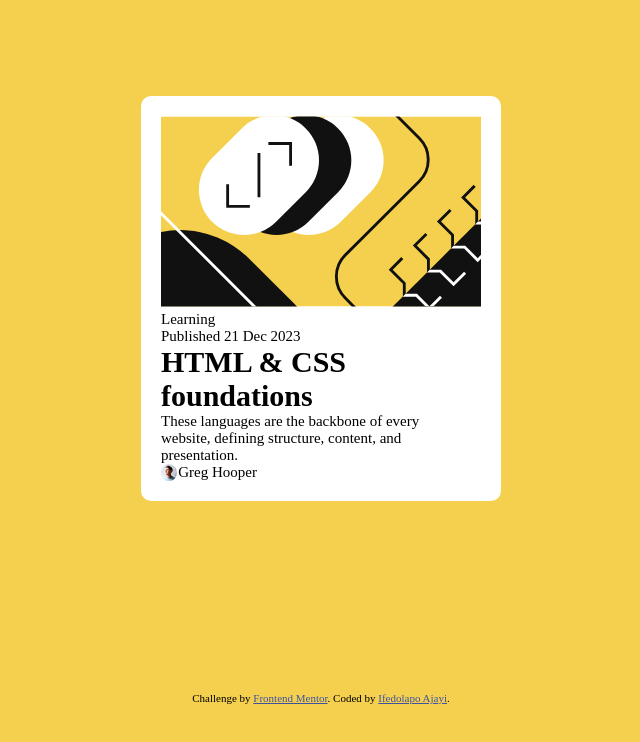
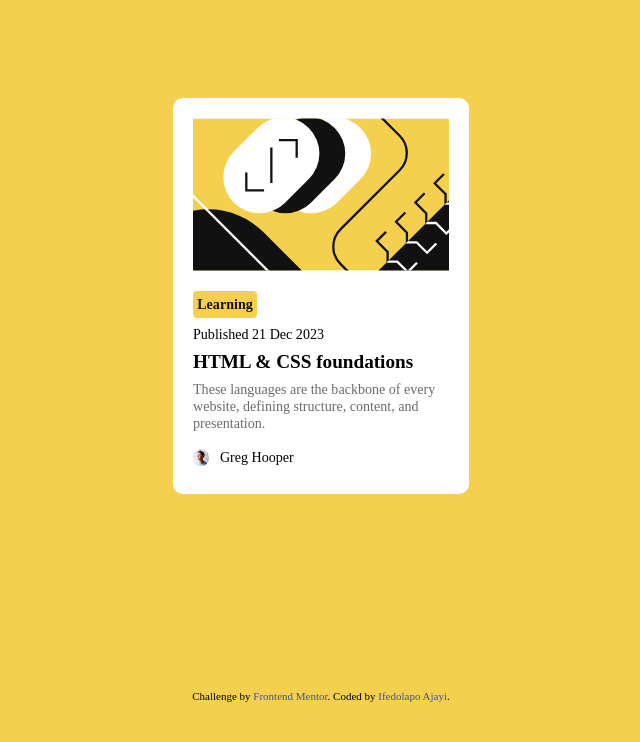
Before and after one commit to ifedolapo01/BlogPreviewCard, a plain HTML site: page index.html in a window 1280 px wide. Shown: the whole page, without its empty margins (319-959 px from the left). Drawn offline with Linux system fonts and the light colour scheme.

Commit message:
second commit, added screenshot

```diff
--- a/index.html
+++ b/index.html
@@ -10,14 +10,16 @@
 <body>
   <div class="card">
     <img src="./assets/images/illustration-article.svg" alt="card image">
+    <div class="content">
     <p class="learning">Learning</p>
     <p class="published">Published 21 Dec 2023</p>
     <h1>HTML & CSS foundations</h1>
-    <p>These languages are the backbone of every <br> website, defining structure, content, and <br> presentation.</p>
+    <p class="description">These languages are the backbone of every <br> website, defining structure, content, and <br> presentation.</p>
     <div class="pic-name">
     <img src="./assets/images/image-avatar.webp" alt="img avatar" class="avatar">
-    <p>Greg Hooper</p>
-  </div>
+    <p class="name">Greg Hooper</p>
+    </div>
+    </div>
   </div>
 
   <footer>
--- a/style.css
+++ b/style.css
@@ -22,7 +22,7 @@ body {
     background-color: var(--white);
     border: 20px solid var(--white);
     border-radius: 10px;
-    width: clamp(1rem, 25%, 20rem);
+    width: clamp(10rem, 20%, 30rem);
 }
 
 img {
@@ -33,10 +33,44 @@ img.avatar {
     width: 1rem;
 }
 
+.content {
+    margin: 1rem 0 0.5rem;
+    display: flex;
+    flex-direction: column;
+    gap: 0.5rem;
+}
+
 .pic-name{
     display: flex;
-    width: clamp(1rem, 30%, 20rem);
+    width: clamp(4.3rem, 50%, 6.3rem);
     justify-content: space-between;
+}
+
+h1{
+    font-size: clamp(0.8rem, 1.5vw, 3rem);
+}
+
+p{
+    font-size: clamp(0.58rem, 1.1vw, 2rem);
+}
+
+p.learning {
+    background-color: var(--yellow);
+    color: var(--gray-950);
+    width: clamp(1rem, 25%, 20rem);
+    text-align: center;
+    padding: 0.3rem 0;
+    border-radius: 4px;
+    font-weight: 800;
+}
+
+p.description {
+    color: var(--gray-500);
+    margin-bottom: 0.6rem;
+}
+
+p.name {
+    font-size: clamp(0.6rem, 1.1vw, 2rem);
 }
 
 .attribution {
@@ -45,4 +79,5 @@ img.avatar {
 
 .attribution a {
     color: hsl(228, 45%, 44%);
+    text-decoration: none;
 }
```
Also changed, not shown: assets/images/Final Screenshot.png (added), 2 other files.
